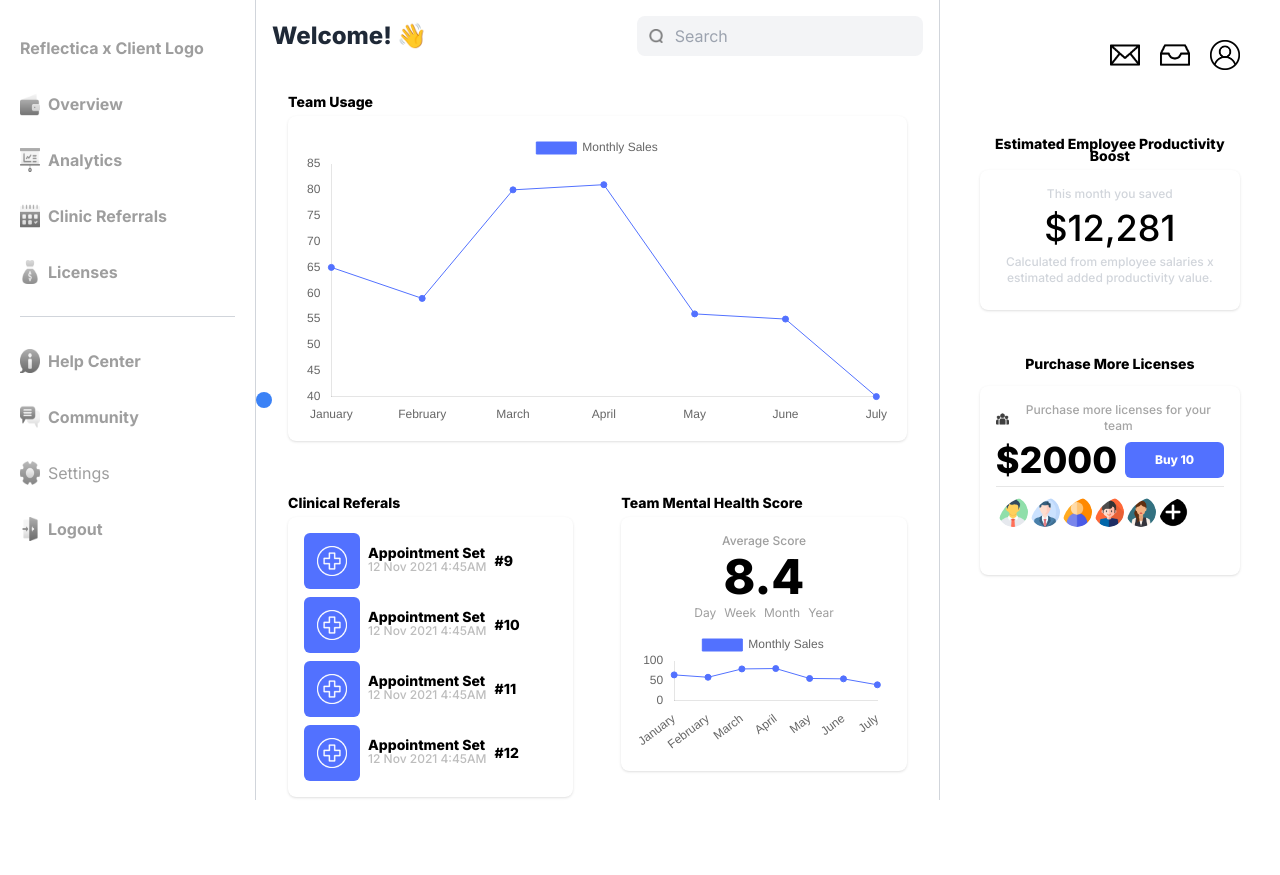
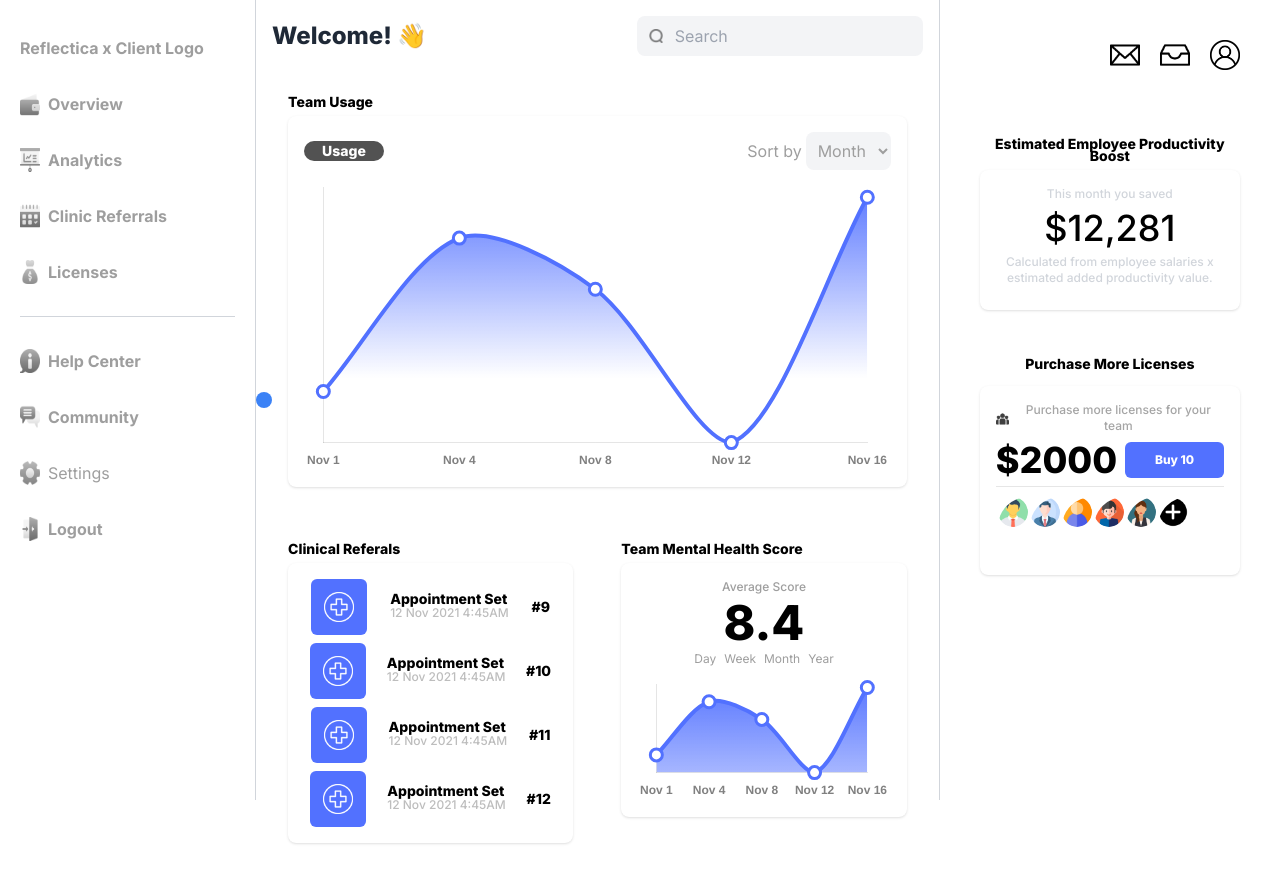
Before and after one commit to reflectica/admindash, a Next.js app: page /dashboard in a window 1280 px wide. Before the commit the page ends 829 px from the top, so only its background shows below. Built offline with nearby package versions, Linux system fonts and the light colour scheme.

Commit message:
temp line for styling

```diff
--- a/app/dashboard/page.tsx
+++ b/app/dashboard/page.tsx
@@ -1,5 +1,6 @@
+"use client"
 import React from 'react'
-import { AuthenticatedLayout, LineGraph, SectionCard } from '@/components'
+import { AuthenticatedLayout, SectionCard } from '@/components'
 import Image from 'next/image'
 import morePeople from '@/public/icons/morePeople.png'
 import magnifyingIcon from '@/public/icons/magnifyingIcon.png'
@@ -18,9 +19,10 @@ import {formatDate} from '@/utils/formatDate'
 import LineDivider from '@/components/LineDivider'
 import { tempData } from '@/constants/TempData'
 
+import LineGraph from '@/components/graph/ExampleLineGraph'
 export default function Dashboard() {
+    const profileImages = [profile1, profile2, profile3, profile4, profile5, addProfile];
 
-    const profileImages = [profile1, profile2, profile3, profile4, profile5, addProfile];
 
     return (
         <AuthenticatedLayout>
@@ -45,11 +47,26 @@ export default function Dashboard() {
 
                     <div className="grid grid-cols-1 md:grid-cols-2 lg:grid-cols-4 gap-4 mt-4">
                         <SectionCard title={'Team Usage'} containerStyle={'p-4 col-span-1 md:col-span-2 lg:col-span-4'}>
+                            <div className='flex flex-row justify-between items-center'>
+                                <span
+                                    className='bg-custom-usage-gray w-20 h-5 overflow-hidden rounded-xl text-white font-extrabold text-sm leading-2 text-center '
+                                >
+                                    Usage (Min)
+                                </span>
+                                <div className='flex flex-row items-center gap-1'>
+                                    <label htmlFor="filter" className=''>Sort by</label>
+                                    <select id='filter' name="options" aria-label="Options" className="bg-gray-100 rounded-lg p-2">
+                                        <option value="month">Month</option>
+                                        <option value="month">Week</option>
+                                        <option value="month">Year</option>
+                                    </select>
+                                </div>
+                            </div>
                             <LineGraph />
                         </SectionCard>
                         <SectionCard title={"Clinical Referals"} containerStyle={'p-4 col-span-1 md:col-span-2 lg:col-span-2'}>
                             {tempData.slice(0, 4).map((data: any, i: number) => (
-                                <div key={i} className='flex flex-row gap-2 items-center'>
+                                <div key={i} className='flex flex-row gap-2 items-center justify-around'>
                                     <div className='bg-custom-blue w-14 h-14 rounded-md flex items-center justify-center'>
                                         <Image src={addIcon} width={30} height={30} alt='AddIcon'/>
                                     </div>
--- /dev/null
+++ b/components/graph/ExampleLineGraph.tsx
@@ -0,0 +1,107 @@
+import React, { useRef, useEffect } from 'react';
+import { Line } from 'react-chartjs-2';
+import {
+  Chart as ChartJS,
+  CategoryScale,
+  LinearScale,
+  PointElement,
+  LineElement,
+  Title,
+  Tooltip,
+  Legend,
+  Filler,
+} from 'chart.js';
+
+ChartJS.register(
+  CategoryScale,
+  LinearScale,
+  PointElement,
+  LineElement,
+  Title,
+  Tooltip,
+  Legend,
+  Filler
+);
+
+const LineGraph = () => {
+  const chartRef = useRef<ChartJS<'line'> | null>(null);
+
+  useEffect(() => {
+    const chart = chartRef.current;
+
+    if (chart) {
+      const ctx = chart.ctx;
+      const gradient = ctx.createLinearGradient(0, 0, 0, 200);
+      gradient.addColorStop(0, 'rgba(82, 113, 255, 1)'); // Starting color
+      gradient.addColorStop(1, 'rgba(82, 113, 255, 0)'); // Fading to transparent
+
+      chart.data.datasets[0].backgroundColor = gradient;
+      chart.update();
+    }
+  }, []);
+
+  const data = {
+    labels: ['Nov 1', 'Nov 4', 'Nov 8', 'Nov 12', 'Nov 16'],
+    datasets: [
+      {
+        label: '',
+        data: [6.5, 8, 7.5, 6, 8.4],
+        fill: true,
+        backgroundColor: 'rgba(82, 113, 255, 1)', // Solid blue color
+        borderColor: 'rgba(82, 113, 255, 1)', // Solid blue color for the line
+        borderWidth: 4, // Increased thickness of the line
+        tension: 0.3, // Slightly smooth curve
+        pointBackgroundColor: 'white',
+        pointBorderColor: 'rgba(82, 113, 255, 1)',
+        pointBorderWidth: 3, // Thicker border for points
+        pointRadius: 6, // Larger points
+      },
+    ],
+  };
+
+  const options = {
+    responsive: true,
+    plugins: {
+      legend: {
+        display: false, // Hide legend
+      },
+      tooltip: {
+        enabled: true,
+        backgroundColor: 'rgba(82, 113, 255, 1)',
+        titleFont: { size: 16 },
+        titleColor: 'white',
+        bodyFont: { size: 14 },
+        bodyColor: 'white',
+        displayColors: false,
+        borderRadius: 4,
+      },
+    },
+    scales: {
+      x: {
+        grid: {
+          display: false,
+        },
+        ticks: {
+          color: 'rgba(128, 128, 128, 1)',
+          font: {
+            size: 12,
+            weight: 'bold' as 'bold' | 'normal' | 'lighter' | 'bolder',
+          },
+        },
+      },
+      y: {
+        grid: {
+          display: false,
+        },
+        ticks: {
+          display: false, // Hide y-axis labels
+          beginAtZero: true,
+        },
+      },
+    },
+  };
+
+  return <Line ref={chartRef} data={data} options={options} />;
+};
+
+export default LineGraph;
--- a/tailwind.config.ts
+++ b/tailwind.config.ts
@@ -19,7 +19,8 @@ const config: Config = {
         'custom-blue': '#5271FF',
         'light-grey':'#BDBDBD',
         'custom-license-gray': '#A5A5A5',
-        'custom-divider-gray': '#E6E6E6'
+        'custom-divider-gray': '#E6E6E6',
+        'custom-usage-gray':'#525252'
       },
       fontFamily: {
         'urbanist': ['Urbanist', 'sans-serif'],
```
